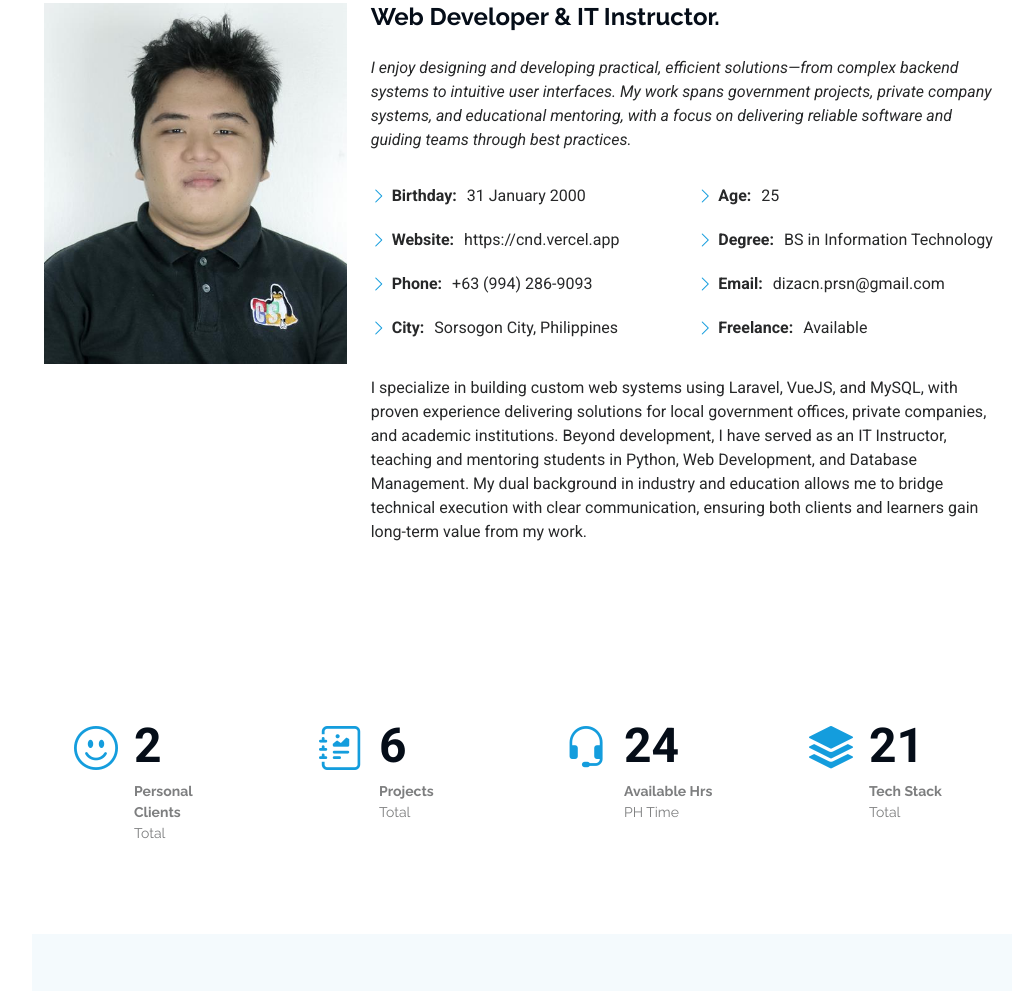
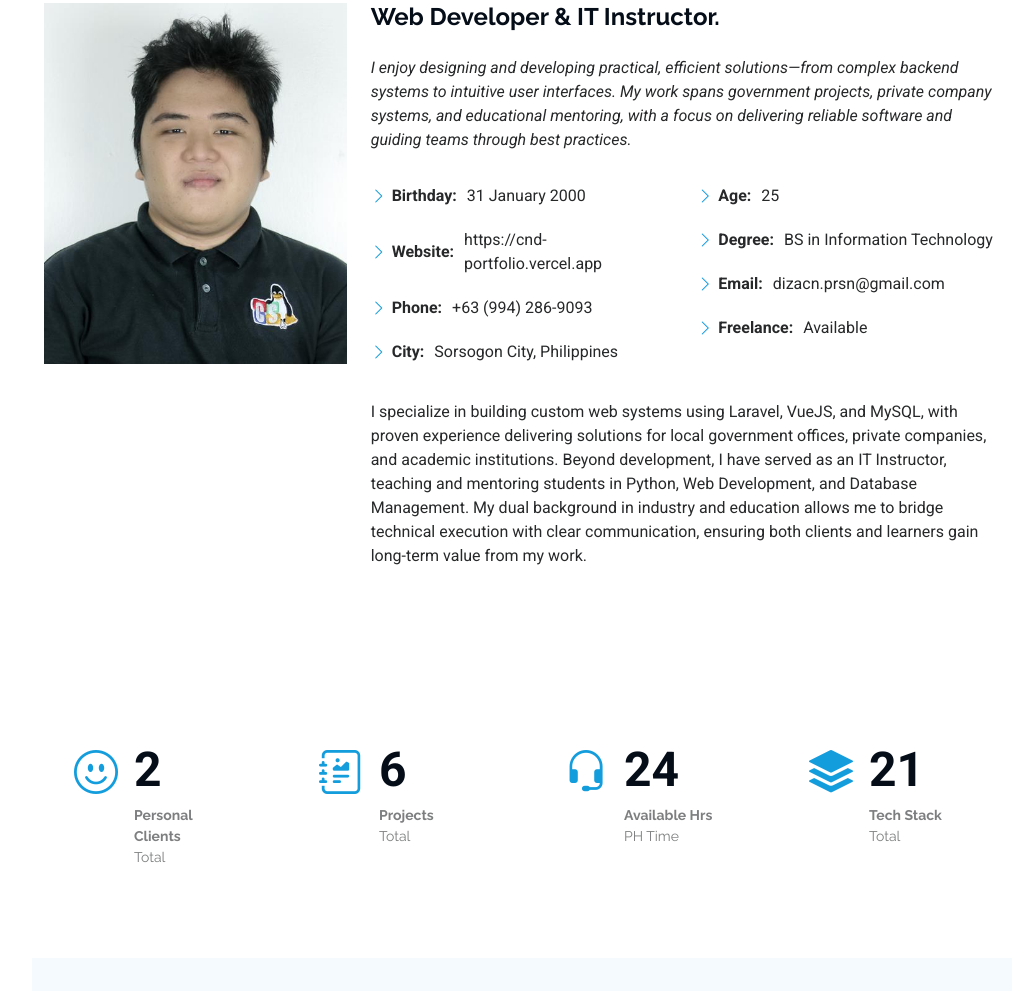
Before and after one commit to Silferion/portfolio, a plain HTML site: page index.html in a window 1280 px wide. Shown: the part 1091-2082 px from the top of the page, without its empty margins (268-1280 px from the left). Drawn offline with Linux system fonts and the light colour scheme.

Commit message:
Changed link of website in index

```diff
--- a/index.html
+++ b/index.html
@@ -109,7 +109,7 @@
               <div class="col-lg-6">
                 <ul>
                   <li><i class="bi bi-chevron-right"></i> <strong>Birthday:</strong> <span>31 January 2000</span></li>
-                  <li><i class="bi bi-chevron-right"></i> <strong>Website:</strong> <span>https://cnd.vercel.app</span></li>
+                  <li><i class="bi bi-chevron-right"></i> <strong>Website:</strong> <span>https://cnd-portfolio.vercel.app</span></li>
                   <li><i class="bi bi-chevron-right"></i> <strong>Phone:</strong> <span>+63 (994) 286-9093</span></li>
                   <li><i class="bi bi-chevron-right"></i> <strong>City:</strong> <span>Sorsogon City, Philippines</span></li>
                 </ul>
```
